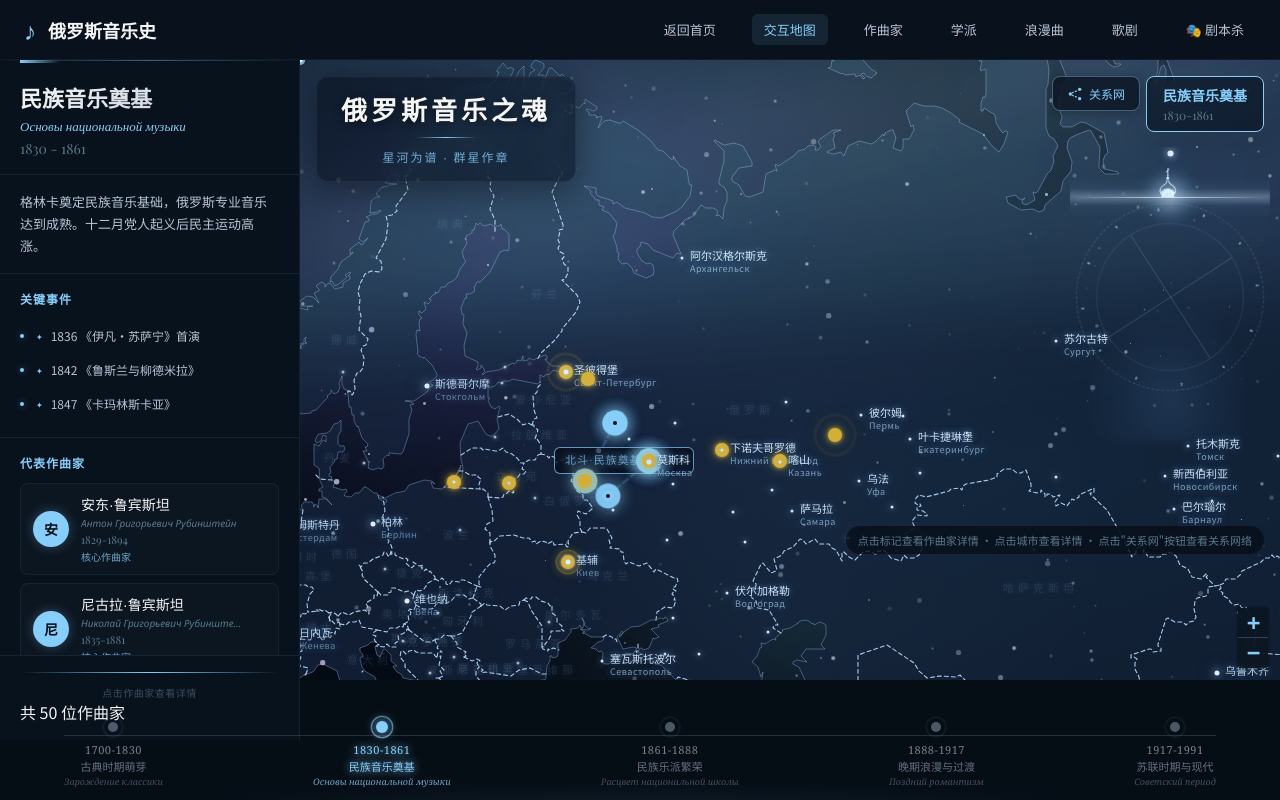
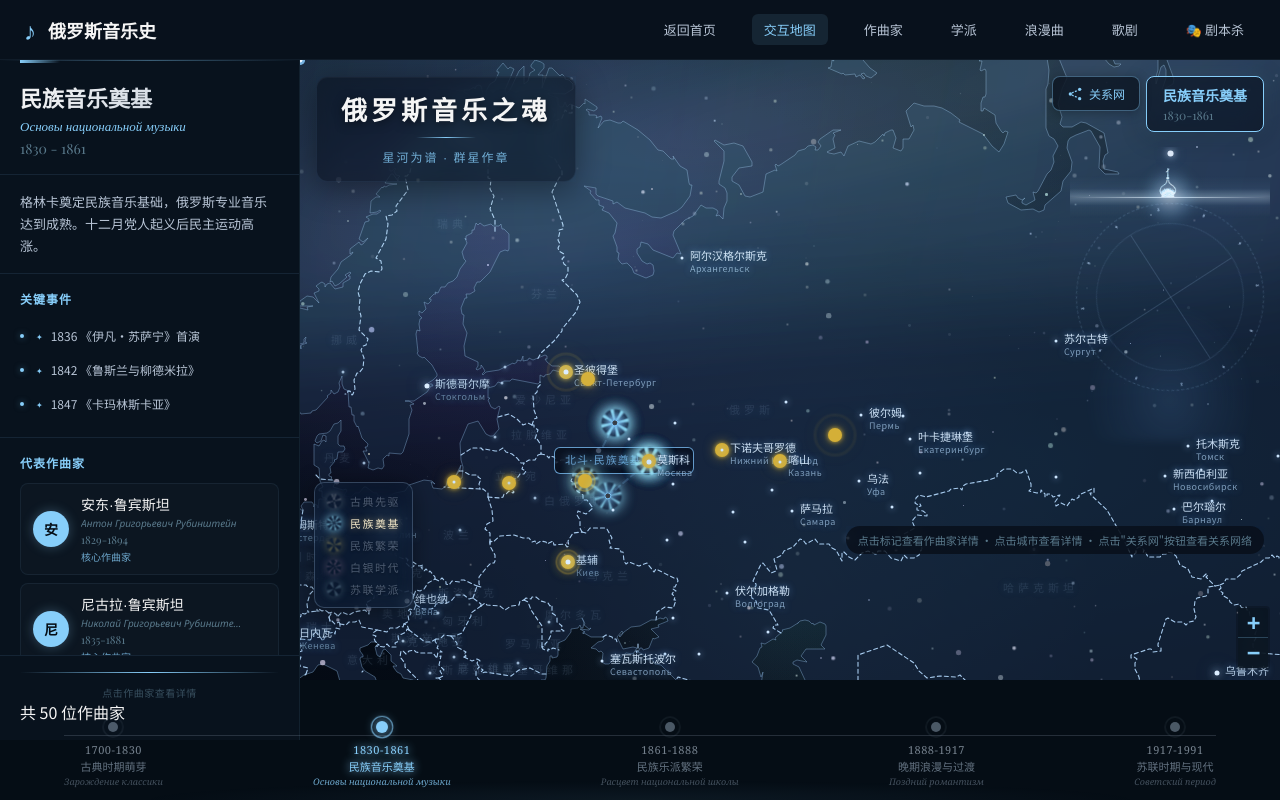
Before and after one commit to hanjinghong626-ctrl/russian-music-history-map, a Next.js app: page / in a window 1280 px wide. Built offline with nearby package versions, Linux system fonts and the light colour scheme; a web font is replaced by a local one.

Commit message:
feat: 四色星辰升级 - 每个时代专属星体形态

```diff
--- a/app/components/MapComponent.js
+++ b/app/components/MapComponent.js
@@ -12,26 +12,123 @@ import CityCard from './CityCard';
 import BasilCathedral from './BasilCathedral';
 import './MapComponent.css';
 
-// 学派颜色配置（星河配色）
+// 学派颜色配置（星河配色）——保留供 schoolConstellation / 连线使用
 const periodColors = {
-  'classical': 'rgb(180,200,220)',
-  'national-foundation': 'rgb(135,206,250)',
-  'national-prosperity': 'rgb(255,215,140)',
-  'late-romantic': 'rgb(255,182,193)',
-  'soviet': 'rgb(220,220,230)',
+  'classical': 'rgb(210,225,245)',
+  'national-foundation': 'rgb(130,200,255)',
+  'national-prosperity': 'rgb(240,200,100)',
+  'late-romantic': 'rgb(240,170,200)',
+  'soviet': 'rgb(170,210,240)',
+};
+
+// 四色星辰·星体形态配置：每个时代拥有专属"星座"外观
+const periodStarConfig = {
+  'classical': {
+    shape: 'cross',          // 十字四芒星 —— 古典均衡·北极星
+    color: '#e4ecff',
+    glow: 'rgba(200,220,255,0.85)',
+    name: '古典先驱',
+  },
+  'national-foundation': {
+    shape: 'burst',          // 八芒爆星 —— 奠基的爆发力
+    color: '#82c8ff',
+    glow: 'rgba(130,200,255,0.9)',
+    name: '民族奠基',
+  },
+  'national-prosperity': {
+    shape: 'pentagon',       // 五角暖星 —— 黄金时代
+    color: '#f0c864',
+    glow: 'rgba(240,200,100,0.9)',
+    name: '民族繁荣',
+  },
+  'late-romantic': {
+    shape: 'hex',            // 六角柔星 —— 白银时代·朦胧
+    color: '#f0a8c8',
+    glow: 'rgba(240,168,200,0.85)',
+    name: '白银时代',
+  },
+  'soviet': {
+    shape: 'diamond',        // 钢蓝菱形 —— 力量·理性
+    color: '#a8d0f0',
+    glow: 'rgba(168,208,240,0.85)',
+    name: '苏联学派',
+  },
 };
 
 const createCustomIcon = (isActive = false, isHighlighted = false, isDimmed = false, period = null) => {
-  let color = periodColors[period] || 'rgb(180,200,220)';
-  let size = 24; let innerSize = 8;
-  if (isActive) { size = 32; innerSize = 12; }
-  else if (isHighlighted) { size = 28; innerSize = 10; }
-  if (isDimmed) { color = '#3a3a3a'; }
-  const glowColor = color.replace('rgb', 'rgba').replace(')', ',0.6)');
+  const cfg = periodStarConfig[period] || periodStarConfig.classical;
+  let color = cfg.color;
+  let size = 26;
+  if (isActive) size = 38;
+  else if (isHighlighted) size = 32;
+  if (isDimmed) color = '#3a3a3a';
+
+  const stateClass = `${isActive ? 'active' : ''} ${isHighlighted ? 'highlighted' : ''} ${isDimmed ? 'dimmed' : ''}`.trim();
+  const animDur = isActive ? '1.6s' : '3.4s';
+
+  // 星体主体：conic-gradient 构造多芒星
+  const starBG = (() => {
+    switch (cfg.shape) {
+      case 'cross':
+        return `conic-gradient(from 0deg,
+          transparent 0deg, ${color} 10deg, transparent 28deg,
+          transparent 62deg, ${color} 72deg, transparent 90deg,
+          transparent 152deg, ${color} 162deg, transparent 180deg,
+          transparent 242deg, ${color} 252deg, transparent 270deg,
+          transparent 332deg, ${color} 342deg, transparent 360deg)`;
+      case 'burst':
+        return `conic-gradient(from 22.5deg,
+          transparent 0deg, ${color} 8deg, transparent 22deg,
+          transparent 45deg, ${color} 53deg, transparent 67deg,
+          transparent 90deg, ${color} 98deg, transparent 112deg,
+          transparent 135deg, ${color} 143deg, transparent 157deg,
+          transparent 180deg, ${color} 188deg, transparent 202deg,
+          transparent 225deg, ${color} 233deg, transparent 247deg,
+          transparent 270deg, ${color} 278deg, transparent 292deg,
+          transparent 315deg, ${color} 323deg, transparent 337deg,
+          transparent 360deg)`;
+      case 'pentagon':
+        return `conic-gradient(from 0deg,
+          transparent 0deg, ${color} 12deg, transparent 30deg,
+          transparent 60deg, ${color} 72deg, transparent 102deg,
+          transparent 132deg, ${color} 144deg, transparent 174deg,
+          transparent 204deg, ${color} 216deg, transparent 246deg,
+          transparent 276deg, ${color} 288deg, transparent 318deg,
+          transparent 348deg, ${color} 360deg)`;
+      case 'hex':
+        return `conic-gradient(from 15deg,
+          transparent 0deg, ${color} 8deg, transparent 20deg,
+          transparent 50deg, ${color} 58deg, transparent 70deg,
+          transparent 100deg, ${color} 108deg, transparent 120deg,
+          transparent 150deg, ${color} 158deg, transparent 170deg,
+          transparent 200deg, ${color} 208deg, transparent 220deg,
+          transparent 250deg, ${color} 258deg, transparent 270deg,
+          transparent 300deg, ${color} 308deg, transparent 320deg,
+          transparent 350deg, ${color} 358deg, transparent 360deg)`;
+      case 'diamond':
+        return `conic-gradient(from 45deg,
+          transparent 0deg, ${color} 18deg, transparent 45deg,
+          transparent 90deg, ${color} 108deg, transparent 135deg,
+          transparent 180deg, ${color} 198deg, transparent 225deg,
+          transparent 270deg, ${color} 288deg, transparent 315deg,
+          transparent 360deg)`;
+      default:
+        return `radial-gradient(circle, ${color} 0%, transparent 70%)`;
+    }
+  })();
+
+  const haloSize = isActive ? 1.6 : 1.2;
+  const coreSize = isActive ? 0.3 : 0.28;
+
   return L.divIcon({
     className: 'custom-marker',
-    html: `<div class="marker-wrapper ${isActive?'active':''} ${isHighlighted?'highlighted':''} ${isDimmed?'dimmed':''}" style="width:${size}px;height:${size}px;position:relative;cursor:pointer;"><div style="position:absolute;inset:0;background:${color};border-radius:50%;box-shadow:0 0 ${isActive?'24px':'14px'} ${glowColor},0 0 ${isActive?'40px':'24px'} ${glowColor.replace('0.6','0.2')};animation:marker-pulse ${isActive?'1.5s':'2.5s'} ease-in-out infinite;transition:all 0.3s ease;"></div><div style="position:absolute;top:50%;left:50%;transform:translate(-50%,-50%);width:${innerSize}px;height:${innerSize}px;background:#050a14;border-radius:50%;border:2px solid ${color};box-shadow:0 0 6px ${color};"></div></div>`,
-    iconSize: [size, size], iconAnchor: [size/2, size/2]
+    html: `<div class="marker-wrapper ${stateClass}" style="width:${size}px;height:${size}px;position:relative;cursor:pointer;">
+      <div class="star-halo" style="position:absolute;inset:-${((haloSize - 1) * size * 0.5).toFixed(0)}px;background:radial-gradient(circle, ${cfg.glow.replace('0.9', '0.5').replace('0.85', '0.4')} 0%, transparent 60%);animation:star-breathe ${animDur} ease-in-out infinite;"></div>
+      <div class="star-body" style="position:absolute;inset:0;background:${starBG};border-radius:50%;animation:marker-pulse ${animDur} ease-in-out infinite;transition:all 0.3s ease;box-shadow:0 0 ${isActive ? 20 : 12}px ${cfg.glow},0 0 ${isActive ? 36 : 20}px ${cfg.glow.replace(/[\d.]+\)$/, '0.25)')};"></div>
+      <div class="star-core" style="position:absolute;top:50%;left:50%;transform:translate(-50%,-50%);width:${size * coreSize}px;height:${size * coreSize}px;background:rgba(5,10,20,0.92);border-radius:50%;border:1.5px solid ${color};box-shadow:0 0 6px ${cfg.glow},inset 0 0 4px rgba(255,255,255,0.3);"></div>
+    </div>`,
+    iconSize: [size, size],
+    iconAnchor: [size / 2, size / 2],
   });
 };
 const createCityIcon = () => {
@@ -218,8 +315,12 @@ export default function MapComponent({ activePeriod, onComposerSelect, onCitySel
         50% { opacity: 1; transform: scale(1.8); }
       }
       @keyframes marker-pulse {
-        0%,100% { transform: scale(1); opacity: 1; }
-        50% { transform: scale(1.12); opacity: 0.85; }
+        0%,100% { transform: scale(1); opacity: 1; filter: brightness(1); }
+        50% { transform: scale(1.06); opacity: 0.9; filter: brightness(1.15); }
+      }
+      @keyframes star-breathe {
+        0%,100% { opacity: 0.55; transform: scale(0.92); }
+        50% { opacity: 1; transform: scale(1.12); }
       }
       @keyframes constellation-glow {
         0%,100% { opacity: 0.7; }
@@ -238,8 +339,26 @@ export default function MapComponent({ activePeriod, onComposerSelect, onCitySel
         backdrop-filter: blur(8px);
       }
       .leaflet-control-zoom a:hover { background: rgba(135,206,250,0.15) !important; }
-      .marker-wrapper.dimmed > div:first-child { opacity: 0.1 !important; box-shadow: none !important; animation: none !important; }
-      .marker-wrapper.dimmed > div:last-child { opacity: 0.1 !important; border-color: #2a2a2a !important; }
+      .marker-wrapper.dimmed > .star-halo { opacity: 0 !important; animation: none !important; }
+      .marker-wrapper.dimmed > .star-body { opacity: 0.15 !important; box-shadow: none !important; animation: none !important; filter: grayscale(1); }
+      .marker-wrapper.dimmed > .star-core { opacity: 0.15 !important; border-color: #2a2a2a !important; box-shadow: none !important; }
+      /* 四色星辰·星图图例 */
+      .star-legend {
+        position: absolute; left: 14px; bottom: 72px; z-index: 600;
+        display: flex; flex-direction: column; gap: 6px;
+        padding: 10px 12px;
+        background: rgba(10,20,38,0.55);
+        backdrop-filter: blur(10px) saturate(140%);
+        -webkit-backdrop-filter: blur(10px) saturate(140%);
+        border: 1px solid rgba(170,210,250,0.25);
+        border-radius: 10px;
+        box-shadow: 0 4px 24px rgba(0,0,0,0.4), inset 0 0 20px rgba(100,160,220,0.06);
+        pointer-events: none;
+      }
+      .star-legend-item { display: flex; align-items: center; gap: 9px; transition: opacity 0.5s ease; }
+      .star-legend-sample { display: inline-block; width: 14px; height: 14px; border-radius: 50%; flex-shrink: 0; animation: marker-pulse 3.4s ease-in-out infinite; }
+      .star-legend-label { font-family: 'Noto Serif SC', serif; font-size: 11px; letter-spacing: 1.5px; color: rgba(215,230,250,0.9); text-shadow: 0 1px 2px rgba(0,0,0,0.8); white-space: nowrap; }
+      .star-legend-item[data-active="true"] .star-legend-label { color: rgb(240,230,200); text-shadow: 0 0 6px rgba(240,200,120,0.5); }
     `;
     document.head.appendChild(style);
 
@@ -325,11 +444,11 @@ export default function MapComponent({ activePeriod, onComposerSelect, onCitySel
     });
 
     const schoolConstellation = {
-      'classical': { color: 'rgba(180,200,220,0.9)', name: '北极星·古典先驱' },
-      'national-foundation': { color: 'rgba(135,206,250,0.9)', name: '北斗·民族奠基' },
-      'national-prosperity': { color: 'rgba(255,215,140,0.9)', name: '天琴·民族繁荣' },
-      'late-romantic': { color: 'rgba(255,182,193,0.9)', name: '仙后·白银时代' },
-      'soviet': { color: 'rgba(220,220,230,0.9)', name: '南十字·苏联学派' }
+      'classical': { color: 'rgba(228,236,255,0.95)', name: '北极星·古典先驱' },
+      'national-foundation': { color: 'rgba(130,200,255,0.95)', name: '北斗·民族奠基' },
+      'national-prosperity': { color: 'rgba(240,200,100,0.95)', name: '天琴·民族繁荣' },
+      'late-romantic': { color: 'rgba(240,168,200,0.95)', name: '仙后·白银时代' },
+      'soviet': { color: 'rgba(168,208,240,0.95)', name: '南十字·苏联学派' }
     };
 
     Object.entries(schoolGroups).forEach(([period, members]) => {
@@ -546,6 +665,35 @@ export default function MapComponent({ activePeriod, onComposerSelect, onCitySel
   const toggleRelationshipMode = () => setRelationshipMode(prev => !prev);
   const composerCount = composers.length;
 
+  // 星图图例：五个学派的"星体形态"小样本
+  const starLegendHTML = useMemo(() => {
+    const items = [
+      { key: 'classical', shape: 'cross', color: '#e4ecff', glow: 'rgba(200,220,255,0.85)', label: '古典先驱' },
+      { key: 'national-foundation', shape: 'burst', color: '#82c8ff', glow: 'rgba(130,200,255,0.9)', label: '民族奠基' },
+      { key: 'national-prosperity', shape: 'pentagon', color: '#f0c864', glow: 'rgba(240,200,100,0.9)', label: '民族繁荣' },
+      { key: 'late-romantic', shape: 'hex', color: '#f0a8c8', glow: 'rgba(240,168,200,0.85)', label: '白银时代' },
+      { key: 'soviet', shape: 'diamond', color: '#a8d0f0', glow: 'rgba(168,208,240,0.85)', label: '苏联学派' },
+    ];
+    const starBG = (shape, color) => {
+      switch (shape) {
+        case 'cross': return `conic-gradient(from 0deg,transparent 0deg,${color} 10deg,transparent 28deg,transparent 62deg,${color} 72deg,transparent 90deg,transparent 152deg,${color} 162deg,transparent 180deg,transparent 242deg,${color} 252deg,transparent 270deg,transparent 332deg,${color} 342deg,transparent 360deg)`;
+        case 'burst': return `conic-gradient(from 22.5deg,transparent 0deg,${color} 8deg,transparent 22deg,transparent 45deg,${color} 53deg,transparent 67deg,transparent 90deg,${color} 98deg,transparent 112deg,transparent 135deg,${color} 143deg,transparent 157deg,transparent 180deg,${color} 188deg,transparent 202deg,transparent 225deg,${color} 233deg,transparent 247deg,transparent 270deg,${color} 278deg,transparent 292deg,transparent 315deg,${color} 323deg,transparent 337deg,transparent 360deg)`;
+        case 'pentagon': return `conic-gradient(from 0deg,transparent 0deg,${color} 12deg,transparent 30deg,transparent 60deg,${color} 72deg,transparent 102deg,transparent 132deg,${color} 144deg,transparent 174deg,transparent 204deg,${color} 216deg,transparent 246deg,transparent 276deg,${color} 288deg,transparent 318deg,transparent 348deg,${color} 360deg)`;
+        case 'hex': return `conic-gradient(from 15deg,transparent 0deg,${color} 8deg,transparent 20deg,transparent 50deg,${color} 58deg,transparent 70deg,transparent 100deg,${color} 108deg,transparent 120deg,transparent 150deg,${color} 158deg,transparent 170deg,transparent 200deg,${color} 208deg,transparent 220deg,transparent 250deg,${color} 258deg,transparent 270deg,transparent 300deg,${color} 308deg,transparent 320deg,transparent 350deg,${color} 358deg,transparent 360deg)`;
+        case 'diamond': return `conic-gradient(from 45deg,transparent 0deg,${color} 18deg,transparent 45deg,transparent 90deg,${color} 108deg,transparent 135deg,transparent 180deg,${color} 198deg,transparent 225deg,transparent 270deg,${color} 288deg,transparent 315deg,transparent 360deg)`;
+        default: return `radial-gradient(circle,${color} 0%,transparent 70%)`;
+      }
+    };
+    return items.map(it => {
+      const isActive = activePeriod && activePeriod.id === it.key;
+      const opacity = activePeriod ? (isActive ? 1 : 0.35) : 0.85;
+      return `<div class="star-legend-item" data-active="${isActive}" style="opacity:${opacity};">
+        <span class="star-legend-sample" style="background:${starBG(it.shape, it.color)};box-shadow:0 0 8px ${it.glow};"></span>
+        <span class="star-legend-label">${it.label}</span>
+      </div>`;
+    }).join('');
+  }, [activePeriod]);
+
   return (
     <div className="map-wrapper">
       <div ref={mapRef} className="leaflet-map" />
@@ -564,6 +712,9 @@ export default function MapComponent({ activePeriod, onComposerSelect, onCitySel
 
       {/* 俄罗斯标志性建筑动画 - 银色星座版 */}
       <BasilCathedral cityActive={!!selectedCity} onFlyTo={handleFlyToArt} />
+
+      {/* 四色星辰·星图图例 */}
+      <div className="star-legend" dangerouslySetInnerHTML={{ __html: starLegendHTML }} />
 
       <div className="map-overlay-tl">
         <div className="map-title-elegant">
```
